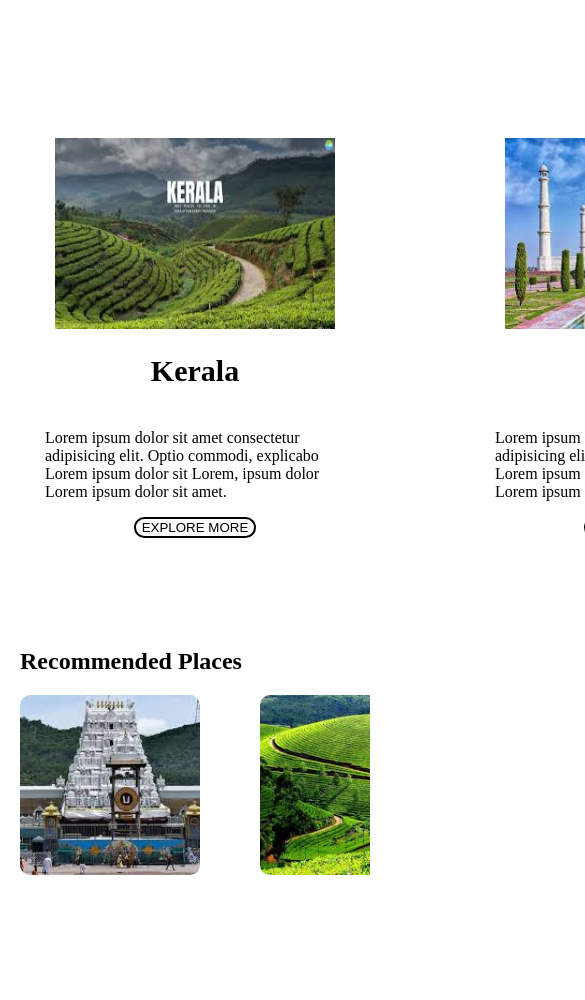
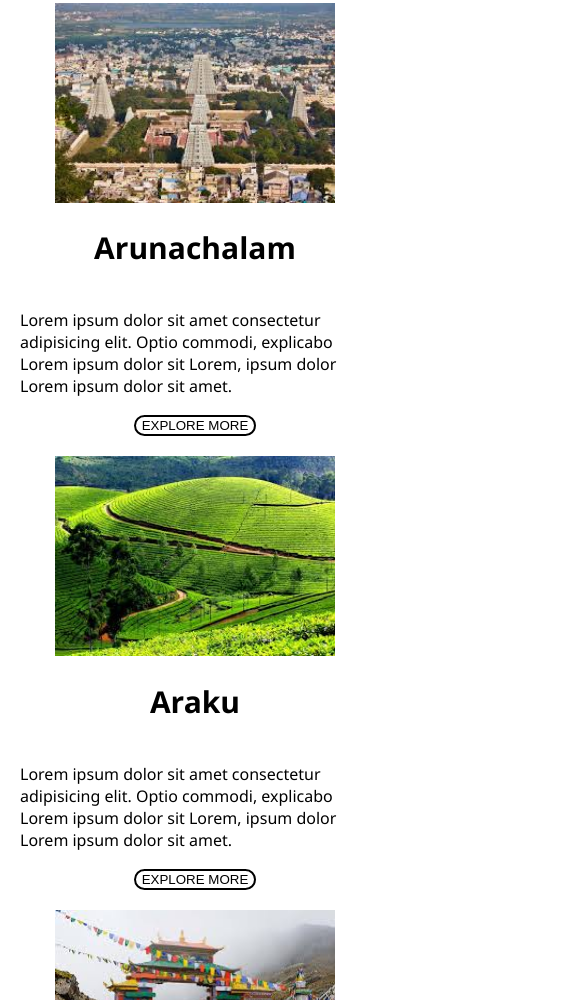
Before and after one commit to PoliPrasanthi/Travel_Webpage, a plain HTML site: page index.html in a window 390 px wide. Shown: the part 1000-2000 px from the top of the page, 585 px wide, since content can reach past the window. Drawn offline with Linux system fonts and the light colour scheme.

Commit message:
Update travel.css

```diff
--- a/travel.css
+++ b/travel.css
@@ -1,80 +1,106 @@
-body{
+/* Reset & Base */
+body {
   margin: 0;
   padding: 0;
   box-sizing: border-box;
+  font-family: 'Segoe UI', Tahoma, Geneva, Verdana, sans-serif;
 }
-.navbar{
+
+/* Navbar */
+.navbar {
   display: flex;
   align-items: center;
   justify-content: space-evenly;
 }
-h1{
+
+h1 {
   color: white;
 }
-a{
+
+a {
   text-decoration: none;
   color: white;
 }
-a:visited{
+
+a:visited {
   color: white;
 }
-button{
+
+button {
   background-color: brown;
   color: white;
   border: 2px solid;
   border-radius: 20px;
+  cursor: pointer;
 }
-.mainnav{
+
+/* Hero Section */
+.mainnav {
   height: 400px;
   width: 100%;
-    background-image:url(./sunset.jpg);
+  background-image: url(./sunset.jpg);
   background-repeat: no-repeat;
-    background-size: 100%;
+  background-size: 100% 100%;
 }
-.h1{
+
+.h1 {
   font-size: 50px;
 }
-.h2{
+
+.h2 {
   font-size: 30px;
 }
-.p1{
+
+.p1 {
   font-size: 10px;
 }
-article{
+
+article {
   margin-left: 200px;
 }
-.h3{
-    font-size:30px;
+
+.h3 {
+  font-size: 30px;
 }
-.places{
+
+/* Famous Places Grid */
+.places {
   text-align: center;
 }
-.b1{
+
+.b1 {
   background-color: white;
   color: black;
   border: 2px solid;
   border-radius: 20px;
 }
-.grid{
+
+.grid {
   margin: auto;
   display: grid;
-    grid-template-columns: auto auto auto ;
-    justify-content:center;
+  grid-template-columns: repeat(auto-fit, minmax(280px, 1fr));
+  justify-content: center;
   align-items: center;
-    gap: 10px;
+  gap: 20px;
+  max-width: 1100px;
+  padding: 20px;
 }
-.pl{
-    margin: 70px;
+
+.pl {
+  margin: auto;
   height: 400px;
-    width: 300px;
+  width: 280px;
   display: flex;
   flex-direction: column;
   align-items: center;
-}
-.p3{
   text-align: left;
 }
 
+.p3 {
+  text-align: left;
+}
+
+/* Recommended Places Flip Scroll */
 .image-scroll-section {
   padding: 20px;
   background-color: white;
@@ -83,10 +109,10 @@
 .scroll-container {
   display: flex;
   overflow-x: auto;
-  gap: 60px;
-  height: 300px;
+  gap: 30px;
+  height: 250px;
   scroll-behavior: smooth;
-  padding-bottom: 10px;
+  padding: 10px 0;
 }
 
 .scroll-container::-webkit-scrollbar {
@@ -112,13 +138,17 @@
   transform: rotateY(180deg);
 }
 
-.flip-front, .flip-back {
+.flip-front,
+.flip-back {
   position: absolute;
+  top: 0;
+  left: 0;
   width: 100%;
   height: 100%;
   border-radius: 10px;
   backface-visibility: hidden;
   overflow: hidden;
+  box-sizing: border-box; /* prevents collision */
 }
 
 .flip-front img {
@@ -130,45 +160,46 @@
 .flip-back {
   background-color: #333;
   color: #fff;
-  height: 180px;
   transform: rotateY(180deg);
-  padding: 50px;
+  padding: 12px;
   display: flex;
   flex-direction: column;
   justify-content: center;
   align-items: center;
+  text-align: center;
 }
 
 .flip-back h3 {
   margin: 0;
-  font-size: 18px;
+  font-size: 16px;
 }
 
 .flip-back p {
-  font-size: 14px;
-  margin: 10px 0;
-  text-align: center;
+  font-size: 12px;
+  margin: 5px 0;
 }
 
 .flip-back a {
-  margin-top: 10px;
-  padding: 8px 14px;
+  margin-top: 8px;
+  padding: 6px 12px;
   background-color: #ff9800;
   color: #fff;
   text-decoration: none;
   border-radius: 5px;
   transition: background-color 0.3s ease;
+  font-size: 12px;
 }
 
 .flip-back a:hover {
   background-color: orange;
 }
+
+/* Footer */
 .footer {
   background-color: #0b0c10;
   color: #ffffff;
-  padding: 20px 15px 5px; /* reduced vertical padding */
+  padding: 20px 15px 5px;
   margin-top: 30px;
-  font-family: 'Segoe UI', Tahoma, Geneva, Verdana, sans-serif;
 }
 
 .footer-container {
@@ -223,3 +254,33 @@
   color: #aaa;
   border-top: 1px solid #444;
 }
+
+/* Responsive */
+@media (max-width: 768px) {
+  article {
+    margin-left: 20px;
+  }
+
+  .h1 {
+    font-size: 36px;
+  }
+
+  .h2 {
+    font-size: 22px;
+  }
+
+  .pl {
+    width: 100%;
+    height: auto;
+  }
+
+  .scroll-container {
+    gap: 15px;
+    height: 220px;
+  }
+
+  .flip-card {
+    height: 150px;
+    width: 150px;
+  }
+}
```
Lines whose indentation alone changed are shown as unchanged.
